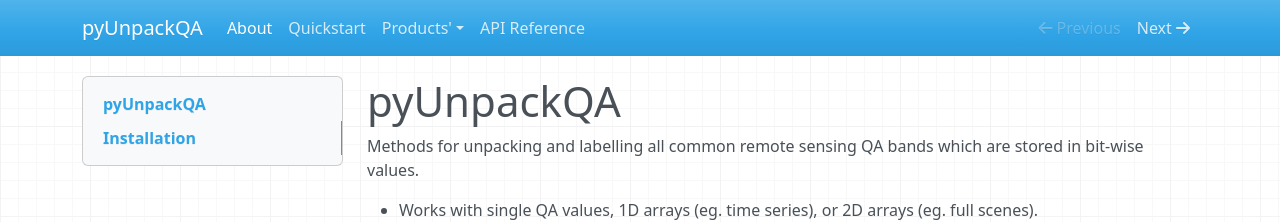
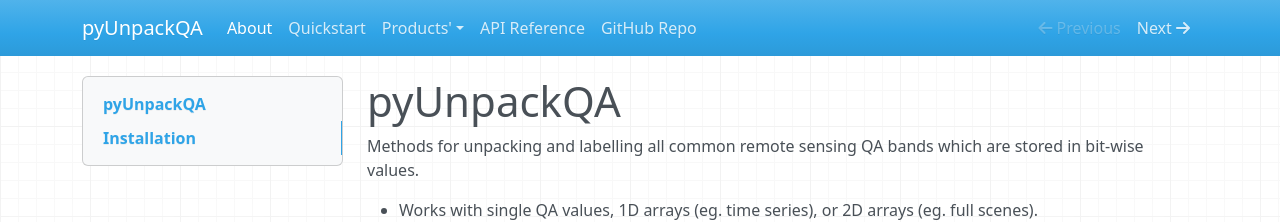
Before and after one commit to sdtaylor/unpackqa, an MkDocs documentation site: the page built from docs/index.md, in a window 1280 px wide. Shown: the top 222 px of the page. Built offline with MkDocs 1.6.1, drawn with Linux system fonts in a browser that asks for light colours; nearby versions of some CDN libraries.

Commit message:
add repo link

```diff
--- a/mkdocs.yml
+++ b/mkdocs.yml
@@ -9,8 +9,9 @@ nav:
         - 'Landsat': 'Landsat.md'
         - 'MODIS': 'MODIS.md'
     - API Reference: 'api.md'
+    - 'GitHub Repo': 'https://github.com/sdtaylor/pyUnpackQA'
 
-# The product pages are auto-generated by copying the markdown descprtions
+# The product pages are auto-generated by copying the markdown descriptions
 # in the yaml files of the product_files/ directory. This is done in
 # the script render_product_markdown_files.py
 #
```
